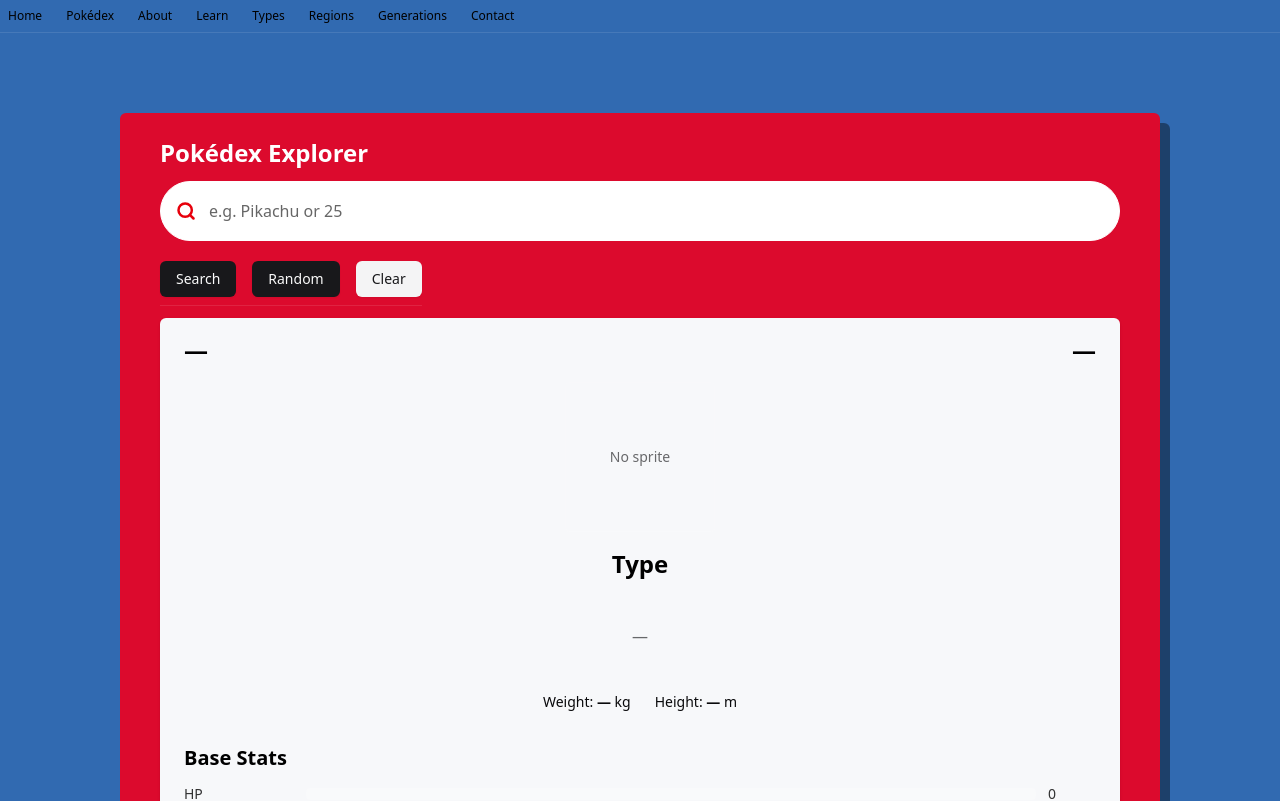
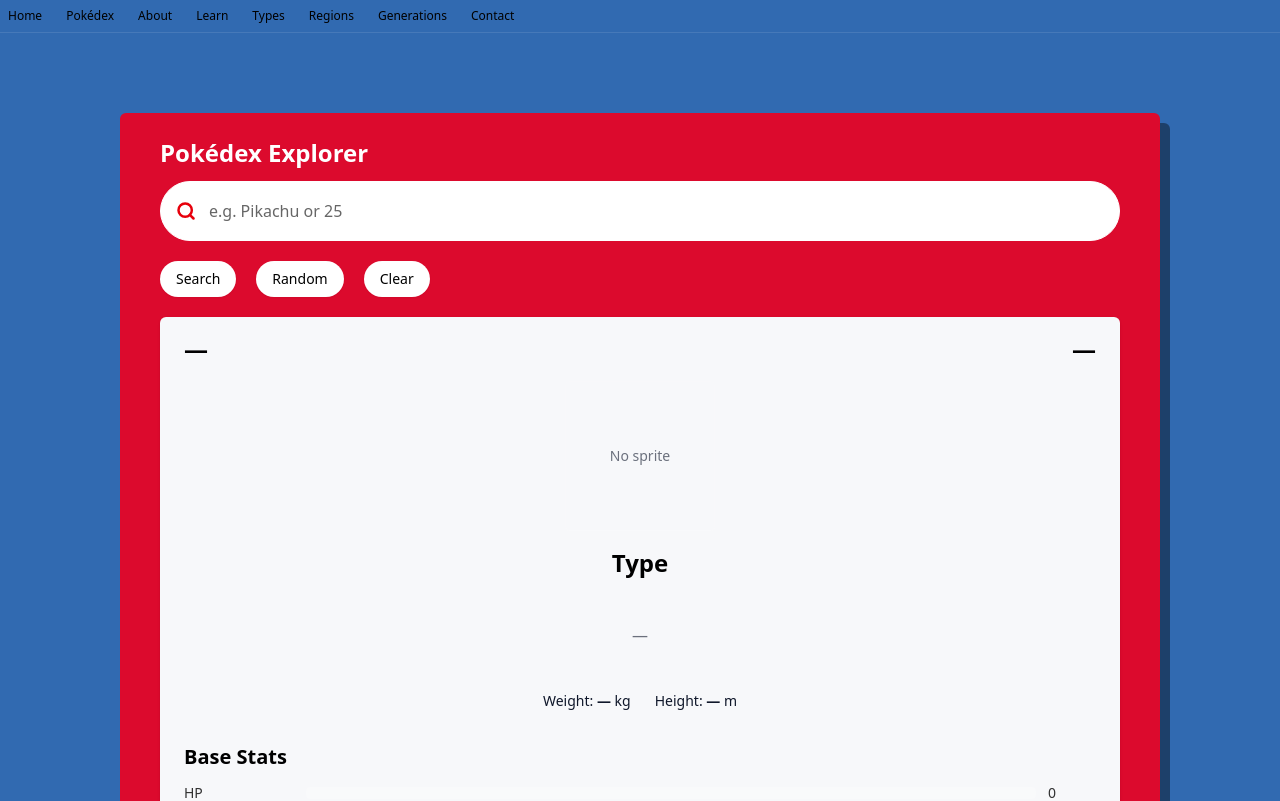
Before and after one commit to pschonffeldt/pokedex-2, a Next.js app: page /pokedex in a window 1280 px wide. Shown: the top 801 px of the page. Built offline with nearby package versions, Linux system fonts and the light colour scheme.

Commit message:
Fix button and form style

```diff
--- a/src/app/globals.css
+++ b/src/app/globals.css
@@ -1,84 +1,102 @@
 @import 'tailwindcss';
 @plugin "tailwindcss-animate";
 
-/* Map Tailwind color utilities to your CSS variables */
+/* Map Tailwind color utilities to CSS variables (Tailwind v4) */
 @theme inline {
-  --color-background: var(--background);
-  --color-foreground: var(--foreground);
+  --color-background: hsl(var(--background));
+  --color-foreground: hsl(var(--foreground));
   --font-sans: var(--font-geist-sans);
   --font-mono: var(--font-geist-mono);
 
-  /* Optional extra tokens used by shadcn/ui */
-  --color-ring: var(--ring);
-  --color-input: var(--input);
-  --color-border: var(--border);
-  --color-primary: var(--primary);
-  --color-primary-foreground: var(--primary-foreground);
-  --color-secondary: var(--secondary);
-  --color-secondary-foreground: var(--secondary-foreground);
-  --color-accent: var(--accent);
-  --color-accent-foreground: var(--accent-foreground);
-  --color-muted: var(--muted);
-  --color-muted-foreground: var(--muted-foreground);
-  --color-card: var(--card);
-  --color-card-foreground: var(--card-foreground);
-  --color-popover: var(--popover);
-  --color-popover-foreground: var(--popover-foreground);
+  --color-ring: hsl(var(--ring));
+  --color-input: hsl(var(--input));
+  --color-border: hsl(var(--border));
+  --color-primary: hsl(var(--primary));
+  --color-primary-foreground: hsl(var(--primary-foreground));
+  --color-secondary: hsl(var(--secondary));
+  --color-secondary-foreground: hsl(var(--secondary-foreground));
+  --color-accent: hsl(var(--accent));
+  --color-accent-foreground: hsl(var(--accent-foreground));
+  --color-muted: hsl(var(--muted));
+  --color-muted-foreground: hsl(var(--muted-foreground));
+  --color-card: hsl(var(--card));
+  --color-card-foreground: hsl(var(--card-foreground));
+  --color-popover: hsl(var(--popover));
+  --color-popover-foreground: hsl(var(--popover-foreground));
 }
 
-/* SINGLE :root — this is the active palette */
+/* === LIGHT theme (active) === */
 :root {
-  --radius: 0.625rem;
+  --radius: 0.5rem;
 
-  /* LIGHT palette */
-  --background: #316ab1; /* blue */
-  --foreground: oklch(0.141 0.005 285.823); /* near-black */
+  /* ✅ restore your blue site background (#316ab1 ≈ hsl(213.3 56.6% 44.3%)) */
+  --background: 213.3 56.6% 44.3%;
+  --foreground: 222.2 47.4% 11.2%;
 
-  --card: oklch(1 0 0);
-  --card-foreground: oklch(0.141 0.005 285.823);
-  --popover: oklch(1 0 0);
-  --popover-foreground: oklch(0.141 0.005 285.823);
+  --card: 0 0% 100%;
+  --card-foreground: 222.2 47.4% 11.2%;
 
-  --primary: oklch(0.21 0.006 285.885);
-  --primary-foreground: oklch(0.985 0 0);
+  --popover: 0 0% 100%;
+  --popover-foreground: 222.2 47.4% 11.2%;
 
-  --secondary: oklch(0.967 0.001 286.375);
-  --secondary-foreground: oklch(0.21 0.006 285.885);
+  --primary: 222.2 47.4% 11.2%;
+  --primary-foreground: 210 40% 98%;
 
-  --muted: oklch(0.967 0.001 286.375);
-  --muted-foreground: oklch(0.552 0.016 285.938);
+  /* ✅ make secondary buttons white in light mode */
+  --secondary: 0 0% 100%;
+  --secondary-foreground: 0 0% 0%;
 
-  --accent: oklch(0.967 0.001 286.375);
-  --accent-foreground: oklch(0.21 0.006 285.885);
+  --muted: 210 40% 96%;
+  --muted-foreground: 215.4 16.3% 46.9%;
 
-  --destructive: oklch(0.577 0.245 27.325);
+  --accent: 210 40% 96%;
+  --accent-foreground: 222.2 47.4% 11.2%;
 
-  --border: oklch(0.92 0.004 286.32);
-  --input: oklch(0.92 0.004 286.32);
-  --ring: oklch(0.705 0.015 286.067);
+  --destructive: 0 84.2% 60.2%;
+  --destructive-foreground: 210 40% 98%;
 
-  /* Optional extras some components might reference */
-  --chart-1: oklch(0.646 0.222 41.116);
-  --chart-2: oklch(0.6 0.118 184.704);
-  --chart-3: oklch(0.398 0.07 227.392);
-  --chart-4: oklch(0.828 0.189 84.429);
-  --chart-5: oklch(0.769 0.188 70.08);
-  --sidebar: oklch(0.985 0 0);
-  --sidebar-foreground: oklch(0.141 0.005 285.823);
-  --sidebar-primary: oklch(0.21 0.006 285.885);
-  --sidebar-primary-foreground: oklch(0.985 0 0);
-  --sidebar-accent: oklch(0.967 0.001 286.375);
-  --sidebar-accent-foreground: oklch(0.21 0.006 285.885);
-  --sidebar-border: oklch(0.92 0.004 286.32);
-  --sidebar-ring: oklch(0.705 0.015 286.067);
+  --border: 214.3 31.8% 91.4%;
+  --input: 214.3 31.8% 91.4%;
+  --ring: 222.2 84% 4.9%;
 }
 
-/* Let Tailwind own these via utilities */
+/* === DARK theme defaults (only apply if you toggle `.dark`) === */
+.dark {
+  --background: 222.2 84% 4.9%;
+  --foreground: 210 40% 98%;
+
+  --card: 222.2 84% 4.9%;
+  --card-foreground: 210 40% 98%;
+
+  --popover: 222.2 84% 4.9%;
+  --popover-foreground: 210 40% 98%;
+
+  --primary: 210 40% 98%;
+  --primary-foreground: 222.2 47.4% 11.2%;
+
+  --secondary: 217.2 32.6% 17.5%;
+  --secondary-foreground: 210 40% 98%;
+
+  --muted: 217.2 32.6% 17.5%;
+  --muted-foreground: 215 20.2% 65.1%;
+
+  --accent: 217.2 32.6% 17.5%;
+  --accent-foreground: 210 40% 98%;
+
+  --destructive: 0 62.8% 30.6%;
+  --destructive-foreground: 210 40% 98%;
+
+  --border: 217.2 32.6% 17.5%;
+  --input: 217.2 32.6% 17.5%;
+  --ring: 212.7 26.8% 83.9%;
+}
+
+/* Base layer */
 @layer base {
   * {
-    @apply border-border outline-ring/50;
+    @apply border-border;
   }
   body {
-    @apply bg-background text-foreground antialiased;
+    @apply bg-background text-foreground;
   }
 }
--- a/src/components/action-buttons.tsx
+++ b/src/components/action-buttons.tsx
@@ -10,9 +10,13 @@ interface Props {
 
 export default function ActionButtons({ onSearch, onRandom, onClear }: Props) {
   return (
-    <div className="flex justify-between items-center border-b border-white/10 py-2 space-x-4">
-      <Button onClick={onSearch}>Search</Button>
-      <Button onClick={onRandom}>Random</Button>
+    <div className="flex justify-between items-center py-2 space-x-5">
+      <Button variant="secondary" onClick={onSearch}>
+        Search
+      </Button>
+      <Button variant="secondary" onClick={onRandom}>
+        Random
+      </Button>
       <Button variant="secondary" onClick={onClear}>
         Clear
       </Button>
--- a/src/components/search-form.tsx
+++ b/src/components/search-form.tsx
@@ -31,11 +31,12 @@ export default function SearchForm({ searchText, setSearchText, onSearch }: Prop
             block w-full h-[60px] rounded-full
             bg-white text-black placeholder:text-black/60
             pl-12 pr-6
-            border border-white   /* thin white edge like the mock */
+            border border-white
             transition-colors duration-150
             focus-visible:outline-none
             ring-blue-600 focus-visible:ring-2
-            ring-offset-0 ring-offset-white  /* blue glow stands out on red bg */
+            ring-offset-0 ring-offset-white
+            hover:bg-secondary/90
           "
           value={searchText}
           onChange={(e) => setSearchText(e.target.value)}
--- a/src/components/ui/button.tsx
+++ b/src/components/ui/button.tsx
@@ -5,7 +5,17 @@ import { cva, type VariantProps } from 'class-variance-authority';
 import { cn } from '@/lib/utils';
 
 const buttonVariants = cva(
-  "inline-flex items-center justify-center gap-2 whitespace-nowrap rounded-md text-sm font-medium transition-all disabled:pointer-events-none disabled:opacity-50 [&_svg]:pointer-events-none [&_svg:not([class*='size-'])]:size-4 shrink-0 [&_svg]:shrink-0 outline-none focus-visible:border-ring focus-visible:ring-ring/50 focus-visible:ring-[3px] aria-invalid:ring-destructive/20",
+  // BASE (updated)
+  "inline-flex items-center justify-center gap-2 whitespace-nowrap \
+  rounded-full text-sm font-medium \
+  transition-transform duration-150 \
+  cursor-pointer select-none \
+  active:scale-[0.98] \
+  disabled:pointer-events-none disabled:opacity-50 disabled:cursor-not-allowed \
+  [&_svg]:pointer-events-none [&_svg:not([class*='size-'])]:size-4 [&_svg]:shrink-0 shrink-0 \
+  outline-none \
+  focus-visible:border-ring focus-visible:ring-ring/50 focus-visible:ring-[3px] \
+  aria-invalid:ring-destructive/20",
   {
     variants: {
       variant: {
@@ -13,7 +23,7 @@ const buttonVariants = cva(
         destructive:
           'bg-destructive text-white shadow-xs hover:bg-destructive/90 focus-visible:ring-destructive/20 ',
         outline: 'border bg-background shadow-xs hover:bg-accent hover:text-accent-foreground',
-        secondary: 'bg-secondary text-secondary-foreground shadow-xs hover:bg-secondary/80',
+        secondary: 'bg-secondary text-secondary-foreground shadow-xs hover:bg-secondary/90',
         ghost: 'hover:bg-accent hover:text-accent-foreground ',
         link: 'text-primary underline-offset-4 hover:underline',
       },
```
